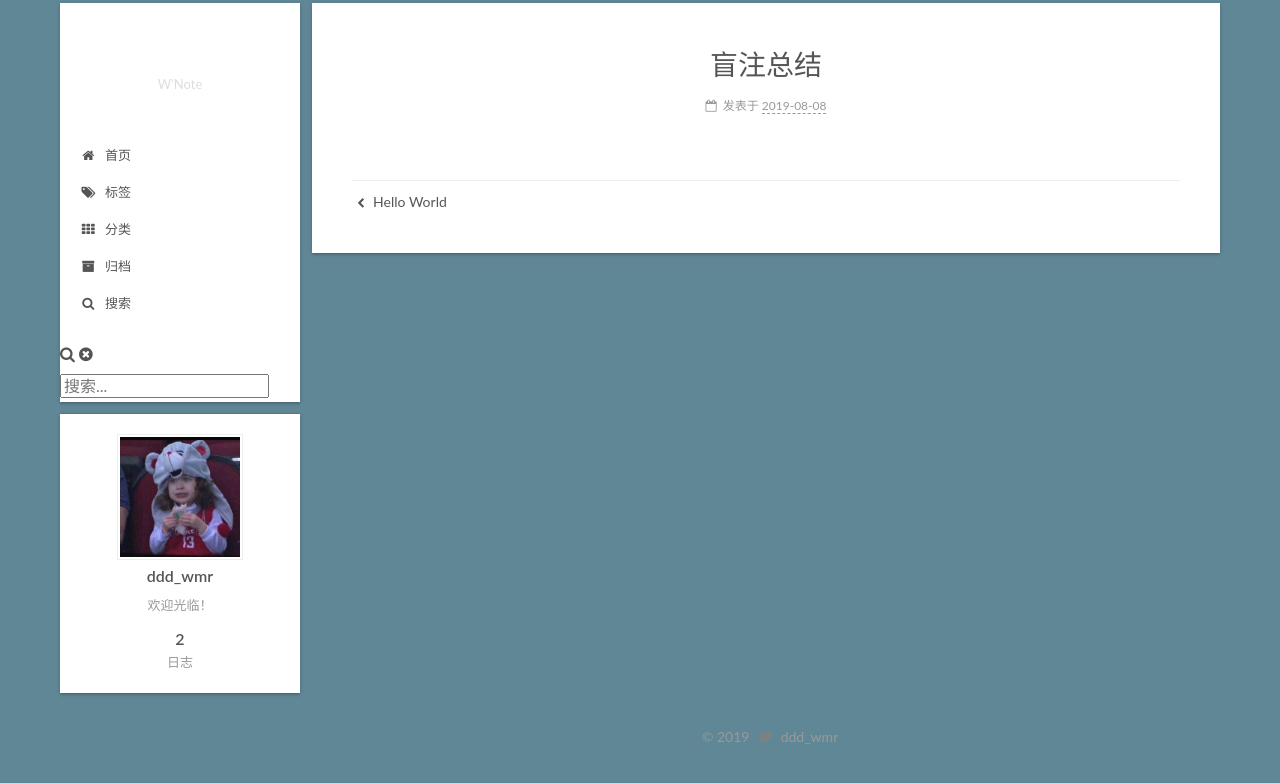
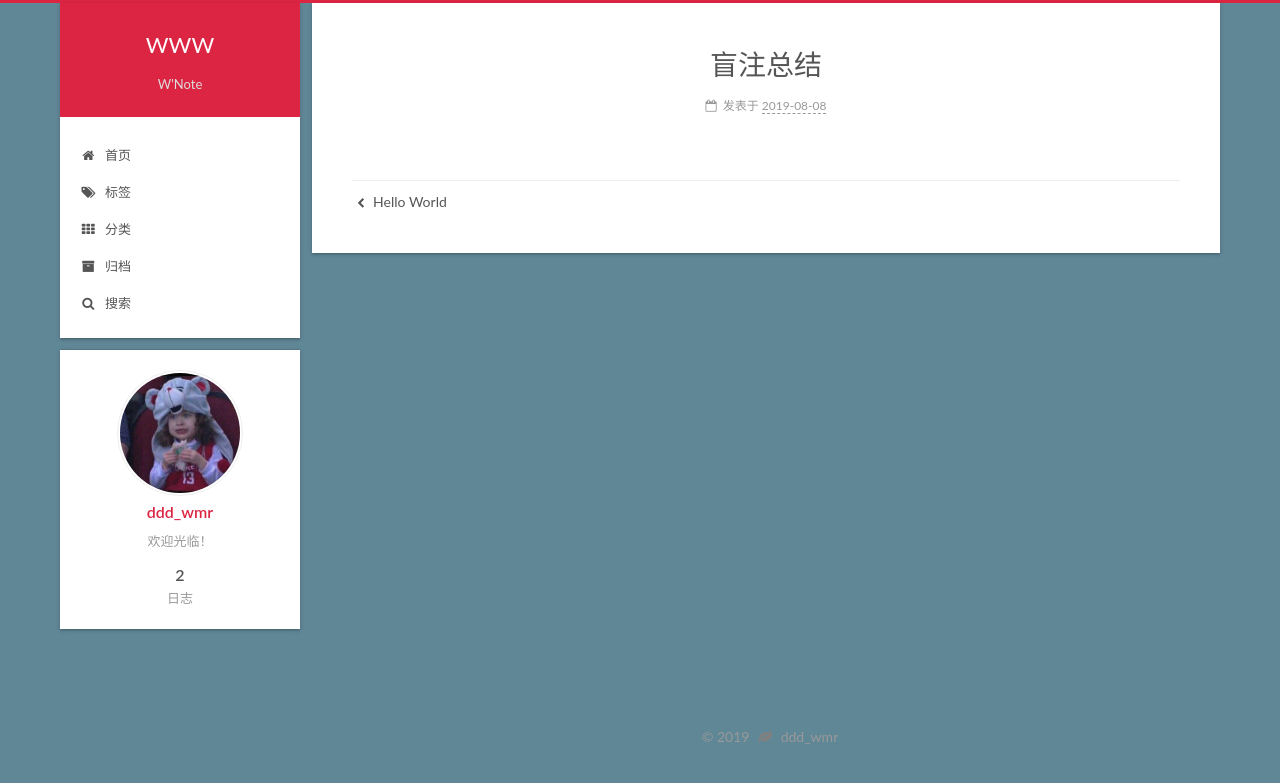
Before and after one commit to dddwmr/dddwmr.github.io, a PHP site: the page made by 2019/08/08/sql盲注总结/index.html in a window 1280 px wide. Shown: the top 783 px of the page. Run offline with PHP 8.4, Linux system fonts and the light colour scheme.

Commit message:
Site updated: 2019-08-09 15:37:06

```diff
--- a/css/main.css
+++ b/css/main.css
@@ -1062,7 +1062,7 @@ pre .javascript .function {
   position: relative;
 }
 .headband {
-  background: rgba(221,204,85,0.267) 3;
+  background: #dc2543;
   height: 3px;
 }
 .site-meta {
@@ -1638,15 +1638,18 @@ pre .javascript .function {
   display: inline-block;
 }
 .site-author-image {
+  display: block;
+  margin: 0 auto;
+  padding: 2px;
+  max-width: 120px;
+  height: auto;
   border: 1px solid #eee;
-  display: block;
-  height: auto;
-  margin: 0 auto;
-  max-width: 120px;
-  padding: 2px;
+  border-radius: 50%;
+  -webkit-border-radius: 50%;
+  -moz-border-radius: 50%;
 }
 .site-author-name {
-  color: rgba(221,204,85,0.267) 3;
+  color: #dc2543;
   font-weight: 600;
   margin: 0;
   text-align: center;
@@ -1981,6 +1984,112 @@ pre .javascript .function {
   50%, 70% {
     transform: scale(1.1);
   }
+}
+.local-search-pop-overlay {
+  background-color: rgba(0,0,0,0.3);
+  height: 100%;
+  left: 0;
+  position: fixed;
+  top: 0;
+  width: 100%;
+  z-index: 2080;
+}
+.local-search-popup {
+  background: #fff;
+  border-radius: 5px;
+  color: #333;
+  display: none;
+  height: 80%;
+  left: 50%;
+  margin-left: -350px;
+  padding: 0;
+  position: fixed;
+  top: 10%;
+  width: 700px;
+  z-index: 9999;
+}
+@media (max-width: 767px) {
+  .local-search-popup {
+    border-radius: 0;
+    height: 100%;
+    left: 0;
+    margin: 0;
+    padding: 0;
+    top: 0;
+    width: 100%;
+  }
+}
+.local-search-popup ul.search-result-list {
+  margin: 0 5px;
+  padding: 0;
+}
+.local-search-popup p.search-result {
+  border-bottom: 1px dashed #ccc;
+  padding: 5px 0;
+}
+.local-search-popup a.search-result-title {
+  font-weight: bold;
+}
+.local-search-popup .search-keyword {
+  border-bottom: 1px dashed #f00;
+  color: #f00;
+  font-weight: bold;
+}
+.local-search-popup .local-search-header {
+  background: #f5f5f5;
+  border-top-left-radius: 5px;
+  border-top-right-radius: 5px;
+  height: 36px;
+  padding: 5px;
+}
+.local-search-popup #local-search-result {
+  height: calc(100% - 55px);
+  overflow: auto;
+  padding: 5px 25px;
+  position: relative;
+}
+.local-search-popup .local-search-input-wrapper {
+  display: inline-block;
+  height: 36px;
+  line-height: 36px;
+  padding: 0 5px;
+  position: absolute;
+  width: calc(100% - 90px);
+}
+.local-search-popup .local-search-input-wrapper input {
+  background: transparent;
+  border: none;
+  display: block;
+  height: 20px;
+  outline: none;
+  padding: 8px 0;
+  vertical-align: middle;
+  width: 100%;
+}
+.local-search-popup .search-icon,
+.local-search-popup .popup-btn-close {
+  color: #999;
+  display: inline-block;
+  font-size: 18px;
+  height: 36px;
+  padding-left: 10px;
+  padding-right: 10px;
+  width: 18px;
+}
+.local-search-popup .search-icon {
+  float: left;
+}
+.local-search-popup .popup-btn-close {
+  border-left: 1px solid #eee;
+  cursor: pointer;
+  float: right;
+}
+.local-search-popup #no-result {
+  color: #ccc;
+  left: 50%;
+  position: absolute;
+  top: 50%;
+  transform: translate(-50%, -50%);
 }
 .page-archive .posts-collapse .archive-move-on {
   background: #999;
@@ -2328,7 +2437,7 @@ ul.breadcrumb li+li:last-child {
   position: relative;
 }
 .site-meta {
-  background: rgba(221,204,85,0.267) 3;
+  background: #dc2543;
   color: #fff;
   padding: 20px 0;
 }
```
Also changed, not shown: other parts of css/main.css (+20 -20 lines).
